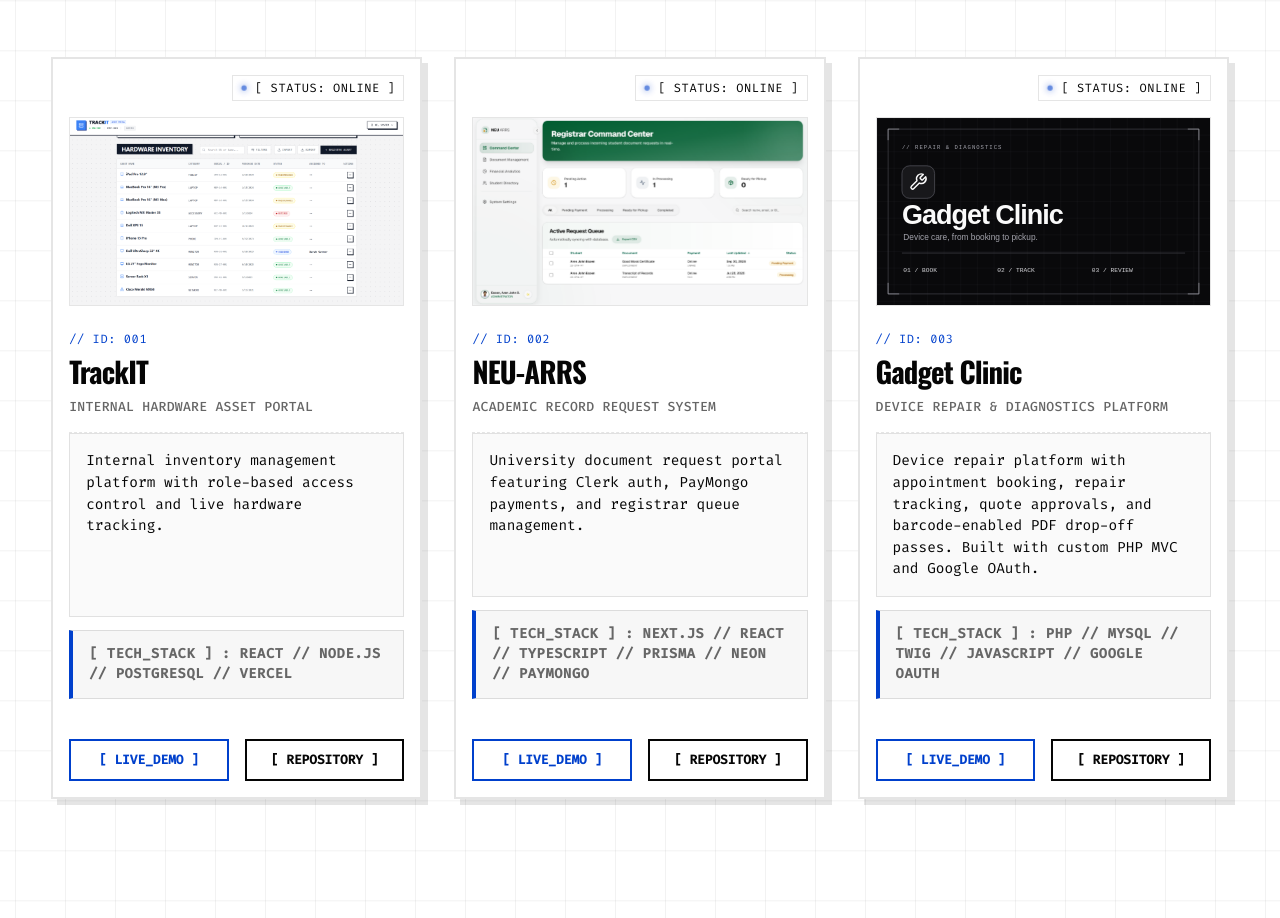
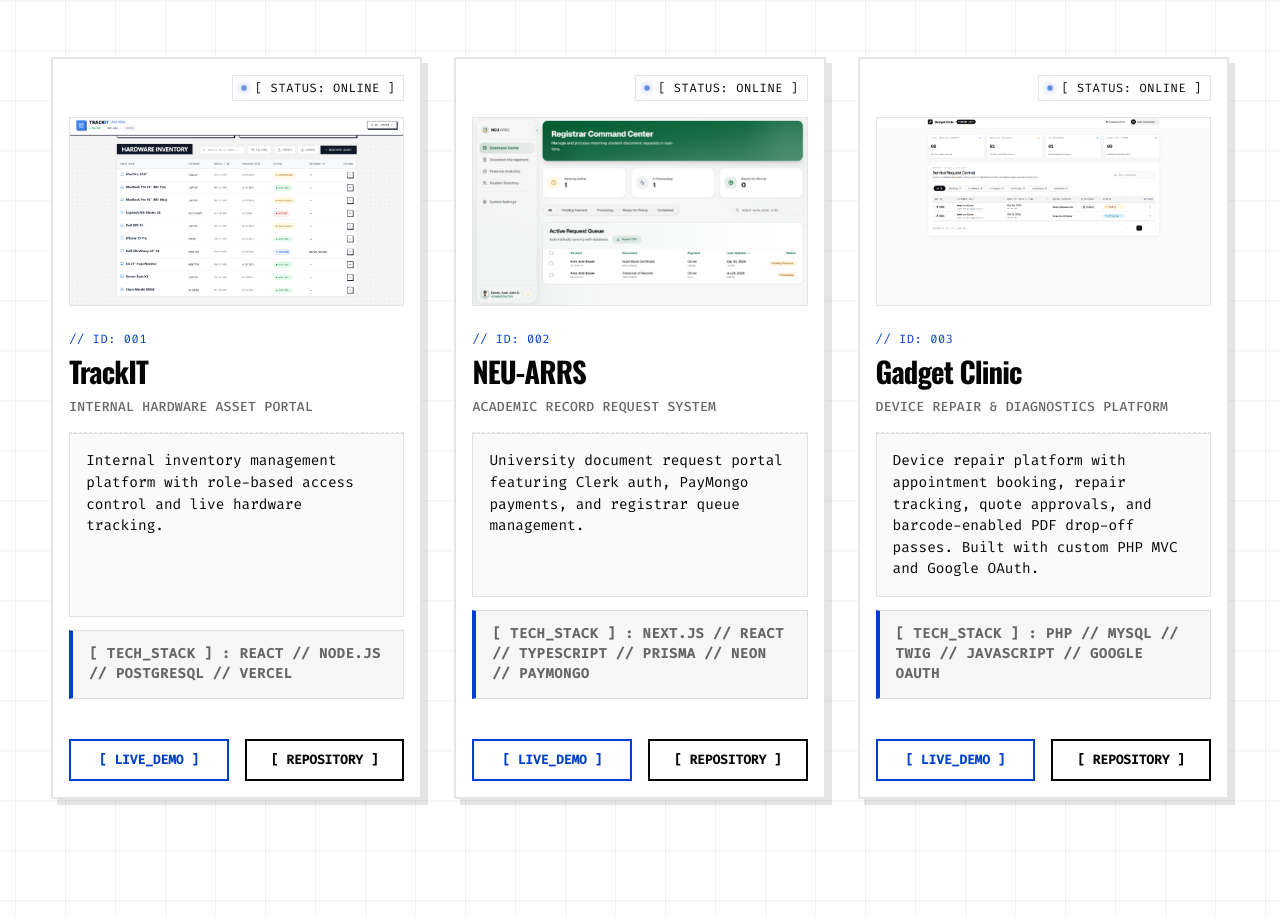
Before and after one commit to rnjhnd/web-portfolio, a website built with Vite: page index.html in a window 1280 px wide. Shown: the part 2225-3143 px from the top of the page. Built offline with nearby package versions, Linux system fonts and the light colour scheme; some packages are replaced by stand-ins of ours; animation ran at ten frames a second.

Commit message:
Replace Gadget Clinic cover with dashboard screenshots

```diff
--- a/index.html
+++ b/index.html
@@ -351,9 +351,11 @@
               <div class="project-header">
                 <span class="mono live-status"><span class="pulse-dot"></span> [ STATUS: ONLINE ]</span>
               </div>
-              <div class="project-img-wrapper">
-                <div class="project-img-inner" role="img" aria-label="Gadget Clinic: book repairs, track devices, review quotes"
-                  style="background-image: url('/gadget-clinic-cover.svg');"></div>
+              <div class="project-img-wrapper carousel-2">
+                <div class="project-img-inner carousel-img" role="img" aria-label="Gadget Clinic customer portal with repair booking and service registry"
+                  style="background-image: url('/gadget-clinic-bg-1.png');"></div>
+                <div class="project-img-inner carousel-img" role="img" aria-label="Gadget Clinic admin command deck with service requests and repair status controls"
+                  style="background-image: url('/gadget-clinic-bg-2.png');"></div>
                 <div class="scanner-overlay"></div>
               </div>
               <div class="project-info">
--- a/src/style.css
+++ b/src/style.css
@@ -1836,6 +1836,37 @@ h2 {
   100% { opacity: 0; }
 }
 
+/* 2-Slide Carousel Support */
+.carousel-2 .carousel-img {
+  animation-name: carouselFade2;
+  animation-duration: 8s;
+}
+
+.carousel-2 .carousel-img:nth-child(1) {
+  animation-delay: -0.4s;
+}
+
+.carousel-2 .carousel-img:nth-child(2) {
+  animation-delay: 3.6s;
+}
+
+@keyframes carouselFade2 {
+  0% { opacity: 0; }
+  5%, 50% { opacity: 1; }
+  55%, 100% { opacity: 0; }
+}
+
+@media (prefers-reduced-motion: reduce) {
+  .carousel-2 .carousel-img {
+    animation: none;
+    opacity: 0;
+  }
+
+  .carousel-2 .carousel-img:first-child {
+    opacity: 1;
+  }
+}
+
 /* 4-Slide Carousel Support */
 .carousel-4 .carousel-img {
   animation-name: carouselFade4;
```
Also changed, not shown: public/gadget-clinic-bg-1.png (added), public/gadget-clinic-bg-2.png (added), public/gadget-clinic-cover.svg (deleted).
